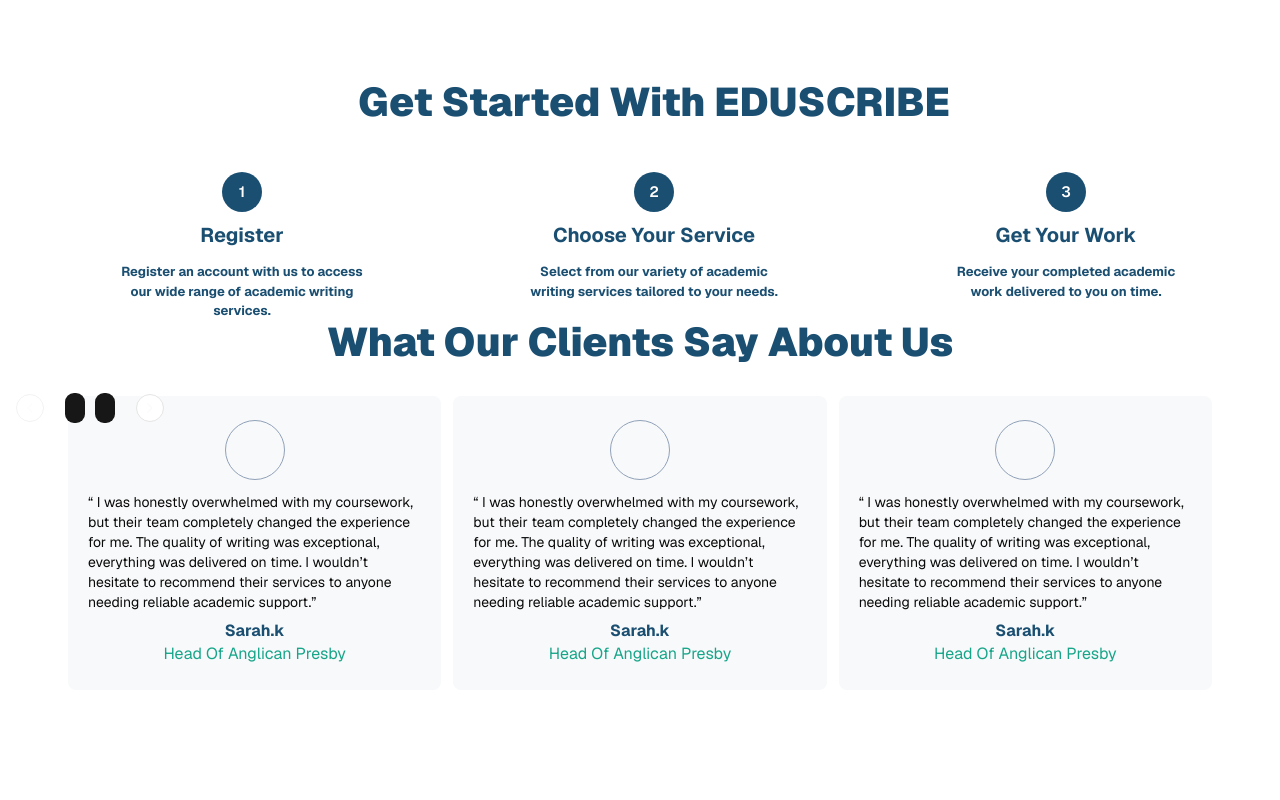
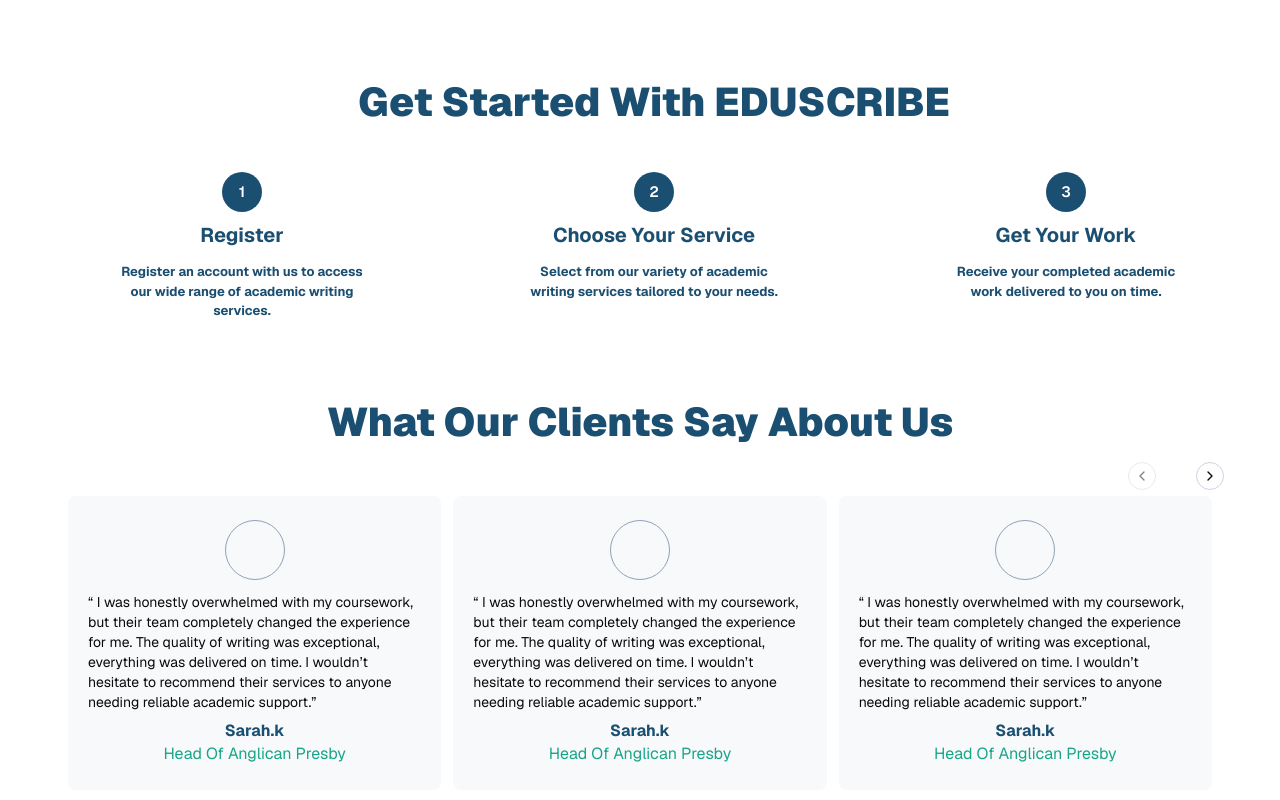
Before and after one commit to StephenTetteh-Nirvana/Eduscribe, a Next.js app: page / in a window 1280 px wide. Shown: the part 1270-2070 px from the top of the page. Before the commit the page ends 1984 px from the top, so only its background shows below. Built offline with nearby package versions, Linux system fonts and the light colour scheme.

Commit message:
using shadcn buttons for next and previous for now

```diff
--- a/components/home/Testimonials.tsx
+++ b/components/home/Testimonials.tsx
@@ -14,23 +14,21 @@
 const Testimonials = () => {
 
   return (
-    <div className="mt-15 flex flex-col items-center justify-center">
+    <div className="relative mt-30 py-5 flex flex-col items-center justify-center">
 
       {/* Heading   */}
       <h1 className="text-[var(--primaryTheme)] font-[900] text-[27px] lg:text-[40px] md:text-[35px]">What Our Clients Say About Us</h1>
 
-
-      <Carousel className="w-[90%] py-5">
+      <Carousel className="w-[90%] py-5 mt-5">
 
         {/* Carousel Buttons  */}
-        <div className="absolute z-50 flex flex-row gap-2 items-end justify-end">
-            <Button className="cursor-pointer">
-              <CarouselPrevious/>
-            </Button>
-
-            <Button className="cursor-pointer">
-              <CarouselNext/>
-            </Button>
+        <div className="absolute right-10 top-1 z-50 flex">
+          <CarouselPrevious
+            className="border border-slate-300 hover:border hover:border-[var(--accentTheme)] cursor-pointer"
+          />
+          <CarouselNext
+            className="border border-slate-300 hover:border hover:border-[var(--accentTheme)] cursor-pointer"
+          />
         </div>
 
         <CarouselContent className="-ml-1">
@@ -40,14 +38,13 @@
                 <Card className="rounded-md ring-0 bg-[var(--backgroundTheme)]">
                   <CardContent className="px-5 py-2">
                     {/* Client Image  */}
-                    <div className="w-15 h-15 mx-auto rounded-full border border-slate-400">
-
-                    </div>
+                    <div className="w-15 h-15 mx-auto rounded-full border border-slate-400"></div>
 
                     {/* Client Feedback  */}
-                    <p className="w-full mt-3"> “ I was honestly overwhelmed with my coursework, but their team completely changed the experience for me.
-                        The quality of writing was exceptional, everything was delivered on time.
-                        I wouldn’t hesitate to recommend their services to anyone needing reliable academic support.”
+                    <p className="w-full mt-3">
+                      “ I was honestly overwhelmed with my coursework, but their team completely changed the experience for me.
+                      The quality of writing was exceptional, everything was delivered on time.
+                      I wouldn’t hesitate to recommend their services to anyone needing reliable academic support.”
                     </p>
 
                     {/* Client Details  */}
```
